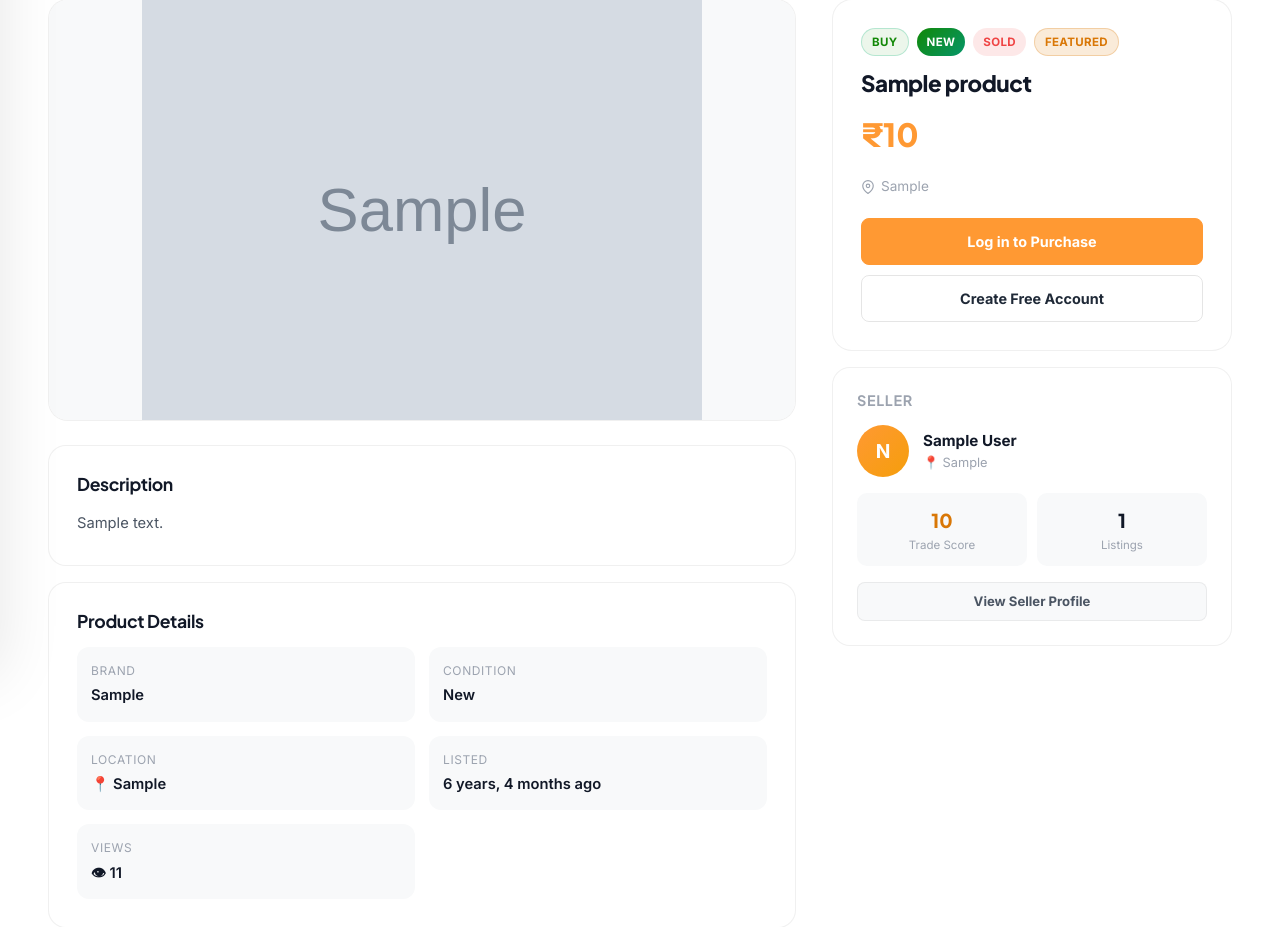
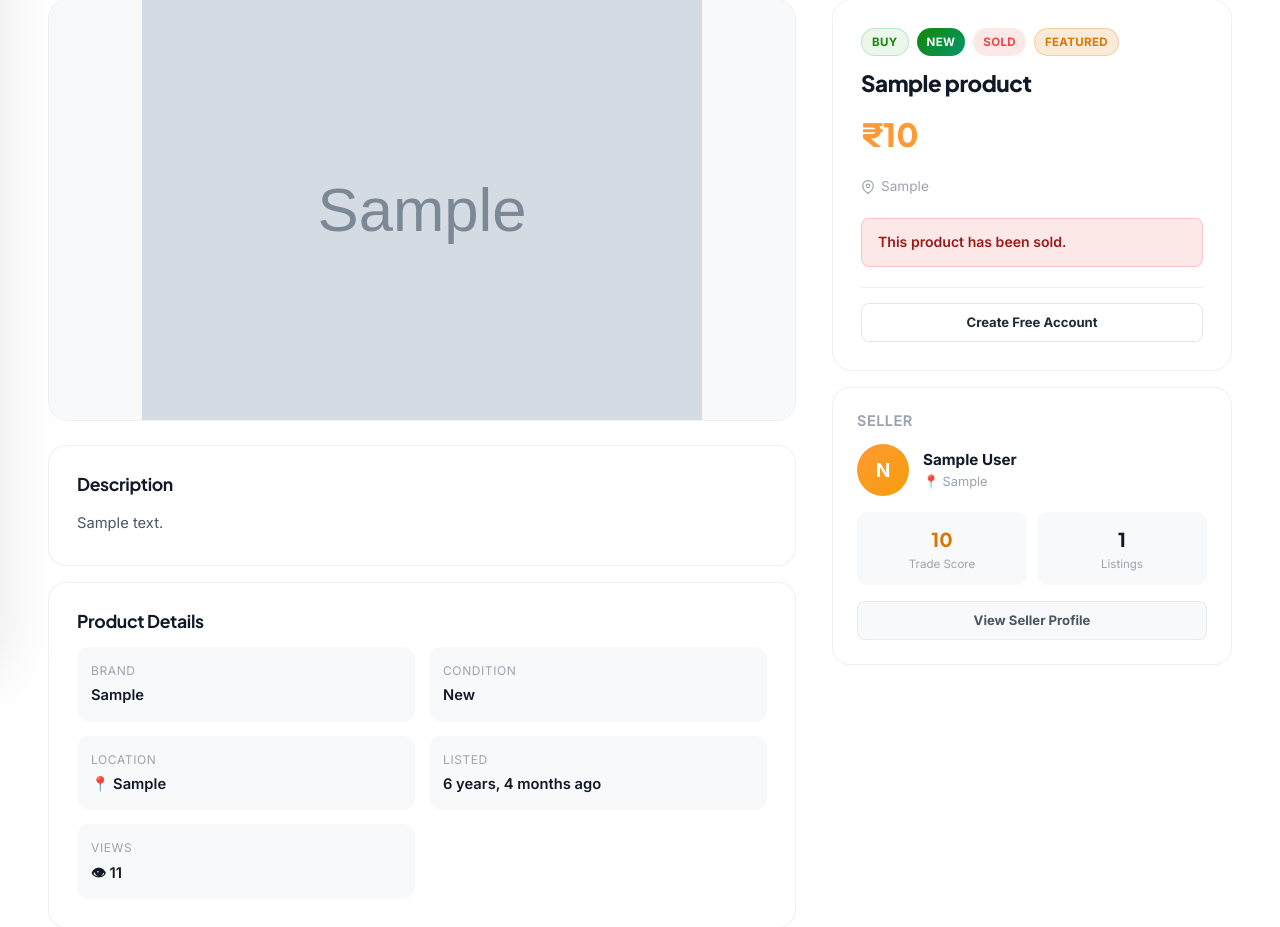
Before and after one commit to Koushik-butta/CodeAlpha_Velora, a Django app: a page that uses velora/templates/shop/detail.html in a window 1280 px wide. Shown: the part 146-1073 px from the top of the page. Run offline with Django 5.2, Linux system fonts and the light colour scheme; tables that the repository leaves empty hold one stand-in row (values such as "Sample post"); grey boxes marked "Sample" are stand-in pictures.

Commit message:
Latest one

```diff
--- a/shop/views.py
+++ b/shop/views.py
@@ -16,25 +16,10 @@ from notifications.models import Notification
 
 User = get_user_model()
 
-try:
-    import cloudinary
-    import cloudinary.uploader
-    from pathlib import Path
-    import environ
+from django.conf import settings
+from core.integrations import upload_image
 
-    # Load .env directly to ensure keys are populated as strings
-    BASE_DIR = Path(__file__).resolve().parent.parent
-    env = environ.Env()
-    environ.Env.read_env(BASE_DIR / '.env')
-
-    cloudinary.config(
-        cloud_name=env('CLOUDINARY_CLOUD_NAME', default=''),
-        api_key=str(env('CLOUDINARY_API_KEY', default='')),
-        api_secret=env('CLOUDINARY_API_SECRET', default='')
-    )
-    CLOUDINARY_AVAILABLE = True
-except ImportError:
-    CLOUDINARY_AVAILABLE = False
+CLOUDINARY_AVAILABLE = bool(settings.CLOUDINARY_STORAGE.get('CLOUD_NAME'))
 
 
 # ──────────────────────────────────────────────────────────────
@@ -217,11 +202,11 @@ def sell_product_view(request):
                 public_id = ''
                 if CLOUDINARY_AVAILABLE:
                     try:
-                        result = cloudinary.uploader.upload(
+                        result = upload_image(
                             image_file,
                             folder='velora/products',
                         )
-                        image_url = result['secure_url']
+                        image_url = result['url']
                         public_id = result['public_id']
                     except Exception as e:
                         messages.warning(request, f'Failed to upload image "{image_file.name}" to Cloudinary: {str(e)}')
@@ -272,11 +257,11 @@ def edit_product_view(request, slug):
             for idx, image_file in enumerate(new_images[: max(0, 5 - existing_count)]):
                 if CLOUDINARY_AVAILABLE:
                     try:
-                        result = cloudinary.uploader.upload(
+                        result = upload_image(
                             image_file,
                             folder='velora/products',
                         )
-                        image_url = result['secure_url']
+                        image_url = result['url']
                         public_id = result['public_id']
                     except Exception as e:
                         messages.warning(request, f'Failed to upload image "{image_file.name}" to Cloudinary: {str(e)}')
--- a/users/views.py
+++ b/users/views.py
@@ -23,6 +23,7 @@ from cart.models import Address, Order
 from shop.models import Product, Wishlist, RecentlyViewed, Category
 from swap.models import ExchangeRequest
 from notifications.models import Notification
+from core.integrations import upload_image
 
 try:
     from core.integrations.brevo import BrevoClient
@@ -393,9 +394,8 @@ def settings_view(request):
             avatar_file = request.FILES.get('avatar')
             if avatar_file:
                 try:
-                    import cloudinary.uploader
-                    result = cloudinary.uploader.upload(avatar_file, folder='velora/avatars')
-                    profile.avatar_url = result['secure_url']
+                    result = upload_image(avatar_file, folder='velora/avatars')
+                    profile.avatar_url = result['url']
                     profile.avatar_public_id = result['public_id']
                 except Exception:
                     messages.warning(request, 'Avatar upload failed, but other settings were saved.')
--- a/velora/templates/shop/detail.html
+++ b/velora/templates/shop/detail.html
@@ -177,7 +177,11 @@
           <!-- Action buttons -->
           {% if user.is_authenticated %}
             {% if user == product.seller %}
-            <!-- Own product: show Edit/Delete/Mark Sold -->
+            <!-- Own product: show Edit/Delete/Mark Sold & Seller Banner -->
+            <div class="alert alert-info" style="margin-bottom:15px; font-size:0.85rem; padding: 10px 12px; border-radius: 8px; background: rgba(59, 130, 246, 0.08); border: 1px solid rgba(59, 130, 246, 0.2); color: #2563eb; display: flex; align-items: center; gap: 8px; font-weight: 500; line-height: 1.4;">
+              <span>ℹ️</span>
+              <span>You listed this product. You can manage it using the options below. (Buyers will see "Buy Now" and "Add to Cart" options here).</span>
+            </div>
             <div style="display:flex;flex-direction:column;gap:10px;">
               <a href="{% url 'edit_product' product.slug %}" class="btn btn-outline btn-full">
                 <svg width="16" height="16" viewBox="0 0 24 24" fill="none" stroke="currentColor" stroke-width="2" stroke-linecap="round" stroke-linejoin="round"><path d="M11 4H4a2 2 0 0 0-2 2v14a2 2 0 0 0 2 2h14a2 2 0 0 0 2-2v-7"/><path d="M18.5 2.5a2.121 2.121 0 0 1 3 3L12 15l-4 1 1-4 9.5-9.5z"/></svg>
@@ -210,13 +214,9 @@
                       Add to Cart
                     </button>
                   </form>
-                  <form method="post" action="{% url 'add_to_cart' product.pk %}" style="flex:1; margin:0;">
-                    {% csrf_token %}
-                    <input type="hidden" name="next" value="{% url 'checkout' %}" />
-                    <button type="submit" class="btn btn-sell btn-full" style="padding:10px 12px; font-size:0.85rem; font-weight:700;">
-                      ⚡ Buy Now
-                    </button>
-                  </form>
+                  <a href="{% url 'buy_now' product.pk %}" class="btn btn-sell btn-full" style="flex:1; padding:10px 12px; font-size:0.85rem; font-weight:700; text-align:center; display:flex; align-items:center; justify-content:center; text-decoration:none;">
+                    ⚡ Buy Now
+                  </a>
                 </div>
                 {% endif %}
               </div>
@@ -239,10 +239,36 @@
             {% endif %}
             {% endif %}
           {% else %}
-          <!-- Not logged in -->
-          <div style="display:flex;flex-direction:column;gap:10px;">
-            <a href="{% url 'login' %}" class="btn btn-sell btn-full">Log in to Purchase</a>
-            <a href="{% url 'register' %}" class="btn btn-outline btn-full">Create Free Account</a>
+          <!-- Guest / Not logged in: Show Buy CTAs that redirect to Login -->
+          {% if not product.is_sold %}
+            {% if product.listing_type != 'exchange' %}
+            <div style="display:flex; flex-direction:column; gap:10px; margin-bottom:10px;">
+              <div style="display:flex; gap:10px;">
+                <a href="{% url 'login' %}?next={{ request.path }}" class="btn btn-buy btn-full" style="flex:1; padding:10px 12px; font-size:0.85rem; text-align:center; display:flex; align-items:center; justify-content:center; text-decoration:none;">
+                  Add to Cart
+                </a>
+                <a href="{% url 'login' %}?next={{ request.path }}" class="btn btn-sell btn-full" style="flex:1; padding:10px 12px; font-size:0.85rem; font-weight:700; text-align:center; display:flex; align-items:center; justify-content:center; text-decoration:none;">
+                  ⚡ Buy Now
+                </a>
+              </div>
+            </div>
+            {% endif %}
+
+            {% if product.exchange_available or product.listing_type == 'exchange' %}
+            <a href="{% url 'login' %}?next={{ request.path }}" class="btn btn-swap btn-full" style="margin-bottom:10px; text-align:center; display:flex; align-items:center; justify-content:center; text-decoration:none;">
+              <svg width="16" height="16" viewBox="0 0 24 24" fill="none" stroke="currentColor" stroke-width="2" stroke-linecap="round" stroke-linejoin="round"><path d="M7 16V4m0 0L3 8m4-4l4 4"/><path d="M17 8v12m0 0l4-4m-4 4l-4-4"/></svg>
+              Request Exchange
+            </a>
+            {% endif %}
+
+            <a href="{% url 'login' %}?next={{ request.path }}" class="btn btn-outline btn-full" style="text-align:center; display:flex; align-items:center; justify-content:center; text-decoration:none; margin-bottom:10px;">
+              ♡ Add to Wishlist
+            </a>
+          {% else %}
+            <div class="alert alert-error">This product has been sold.</div>
+          {% endif %}
+          <div style="display:flex;flex-direction:column;gap:10px;margin-top:15px;border-top:1px solid var(--border);padding-top:15px;">
+            <a href="{% url 'register' %}" class="btn btn-outline btn-full" style="text-align:center; display:flex; align-items:center; justify-content:center; text-decoration:none; font-size:0.82rem; padding:8px 12px;">Create Free Account</a>
           </div>
           {% endif %}
         </div>
```
Also changed, not shown: velora/settings/prod.py (+7 -1 lines).
